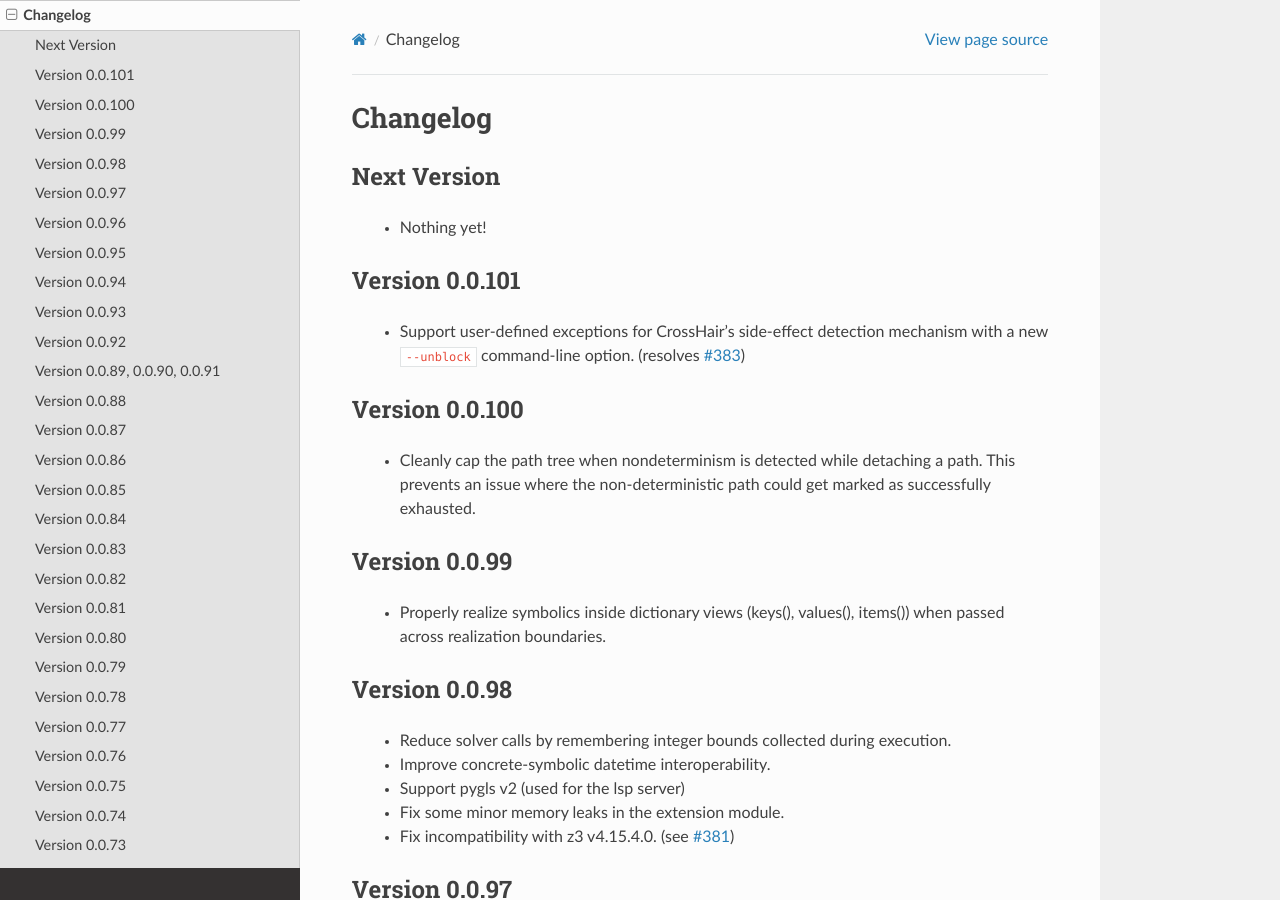
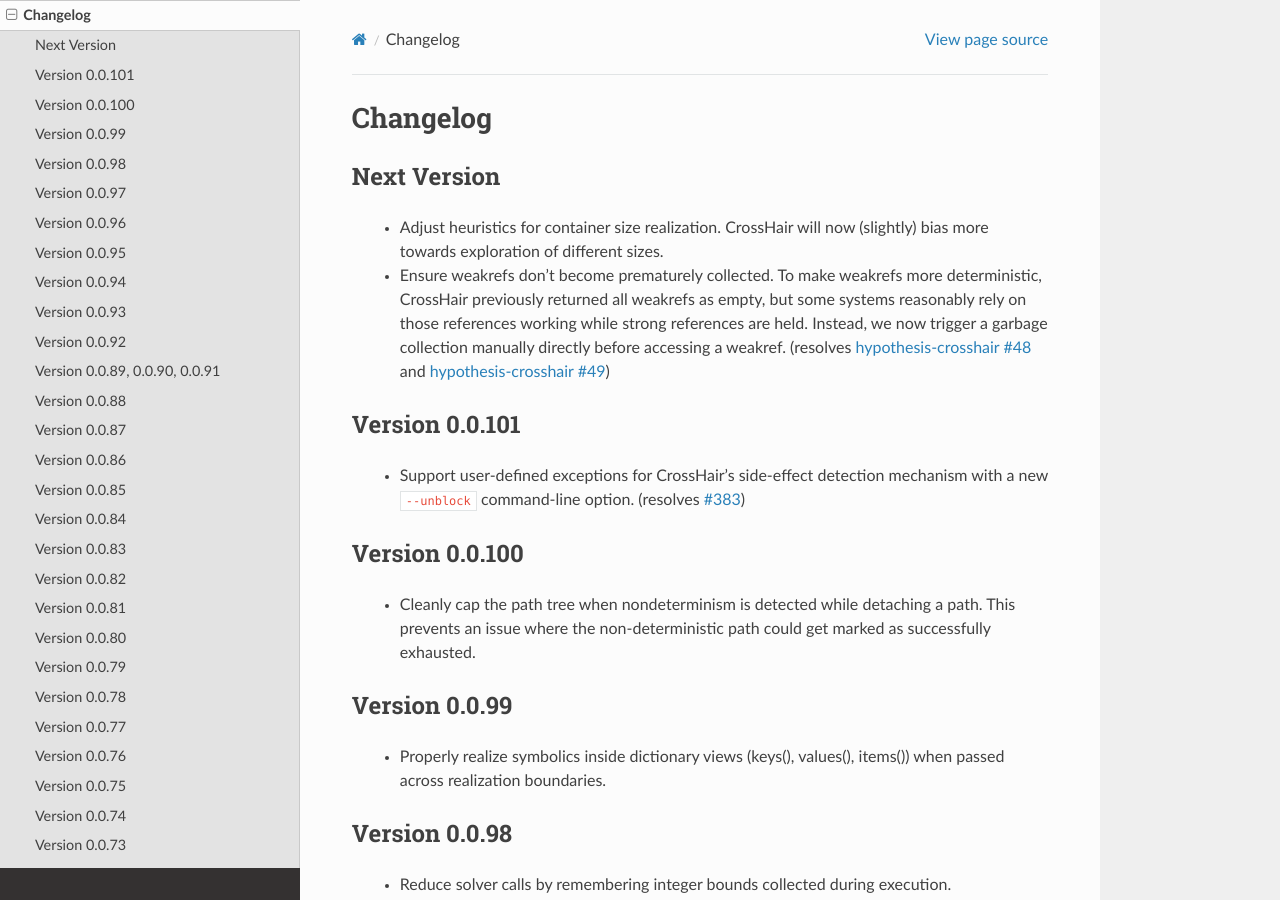
Before and after one commit to pschanely/CrossHair, a Sphinx documentation site: the page built from doc/source/changelog.rst, in a window 1280 px wide and 900 px high. Built offline with Sphinx 7.4.7 and the Read the Docs theme 3.1.0, drawn with Linux system fonts in a browser that asks for light colours; the version number is read from the project's files by our own code.

Commit message:
Update changelog

```diff
--- a/doc/source/changelog.rst
+++ b/doc/source/changelog.rst
@@ -6,7 +6,15 @@
 Next Version
 ------------
 
-  * Nothing yet!
+  * Adjust heuristics for container size realization. CrossHair will now (slightly)
+    bias more towards exploration of different sizes.
+  * Ensure weakrefs don't become prematurely collected. To make weakrefs more deterministic,
+    CrossHair previously returned all weakrefs as empty, but some systems reasonably rely on
+    those references working while strong references are held. Instead, we now trigger a
+    garbage collection manually directly before accessing a weakref.
+    (resolves
+    `hypothesis-crosshair #48 <https://github.com/pschanely/hypothesis-crosshair/issues/48>`__ and
+    `hypothesis-crosshair #49 <https://github.com/pschanely/hypothesis-crosshair/issues/49>`__)
 
 
 Version 0.0.101
```
